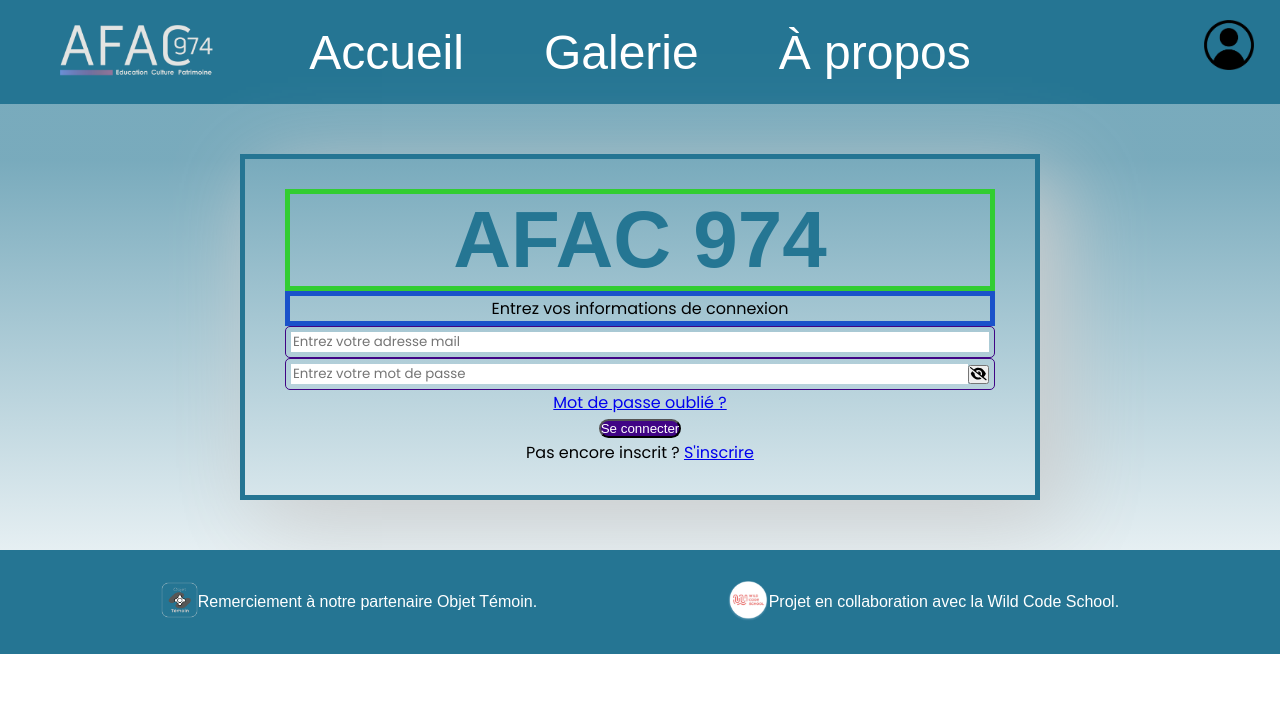
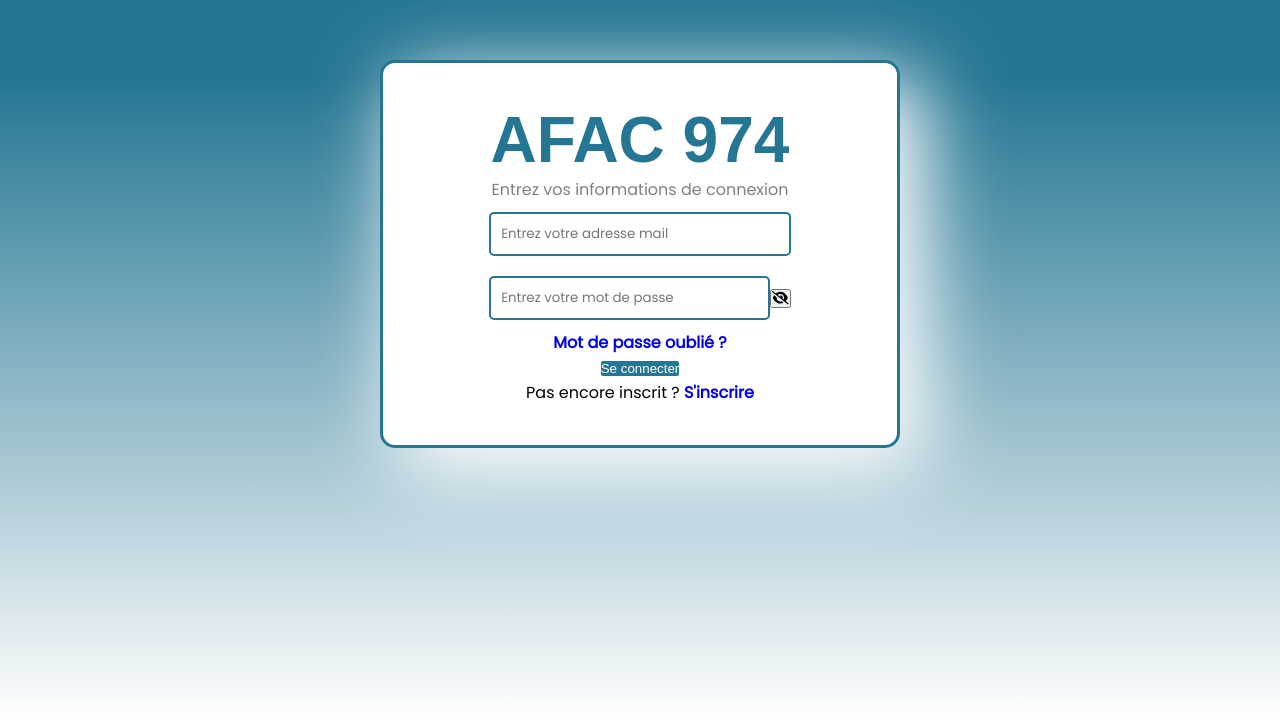
Before and after one commit to WildCodeSchool/2023-02-JS-Lille-project-3-groupe1, a React (Vite) app in the folder frontend/: page /login in a window 1280 px wide. Shown: the top 724 px of the page. Built offline with nearby package versions, Linux system fonts and the light colour scheme.

Commit message:
modifications

```diff
--- a/frontend/src/App.jsx
+++ b/frontend/src/App.jsx
@@ -9,22 +9,14 @@ import Carousel from "./components/Carousel/carousel";
 export default function App() {
   return (
     <div className="appcontainer">
-      <div className="navapp">
-        <Navbar />
-      </div>
       <div className="containerapp">
         <Routes>
           <Route path="/" element={<Home />} />
           <Route path="/galerie" element={<Carousel />} />
           <Route path="/apropos" element="" />
-          <Route path="/login" element={<LoginRegisterForm/>} />
-
+          <Route path="/login" element={<LoginRegisterForm />} />
         </Routes>
       </div>
-      <div className="footerapp">
-        <Footer />
-      </div>
-
     </div>
   );
 }
--- a/frontend/src/components/LoginForm/LoginRegisterForm.jsx
+++ b/frontend/src/components/LoginForm/LoginRegisterForm.jsx
@@ -4,13 +4,13 @@ import { faEyeSlash } from "@fortawesome/free-solid-svg-icons";
 import "./LoginRegisterStyle.scss";
 
 function LoginRegisterForm() {
-  const [email, setEmail] = useState("");
-  const [password, setPassword] = useState("");
-  const [emailError, setEmailError] = useState("");
-  const [showPassword, setShowPassword] = useState(false);
+  const [email, setEmail] = useState(""); // État pour stocker l'adresse e-mail de l'utilisateur
+  const [password, setPassword] = useState(""); // État pour stocker le mot de passe de l'utilisateur
+  const [emailError, setEmailError] = useState(""); // État pour stocker les erreurs relatives à l'adresse e-mail
+  const [showPassword, setShowPassword] = useState(false); // État pour indiquer si le mot de passe est visible ou masqué
 
   const validateEmail = (email) => {
-    // Expression régulière pour vérifier le format de l'adresse e-mail
+    // Expression régulière pour valider le format de l'adresse e-mail
     const emailRegex = /^[^\s@]+@[^\s@]+\.[^\s@]+$/;
     return emailRegex.test(email);
   };
@@ -36,7 +36,7 @@ function LoginRegisterForm() {
       return;
     }
 
-    // Le reste du code de soumission du formulaire...
+    // Ajoutez ici le code de soumission du formulaire...
   };
 
   const togglePasswordVisibility = () => {
@@ -45,52 +45,51 @@ function LoginRegisterForm() {
 
   return (
     <div className="container-form">
-      <div className="title-form">AFAC 974</div>
+      <div className="title-form">AFAC 974</div> {/* Titre du formulaire */}
       <div className="enter-informations">
         Entrez vos informations de connexion
-      </div>
+      </div> {/* Message d'invitation à entrer les informations de connexion */}
       <form className="form" onSubmit={handleSubmit}>
-        <div className="input-field">
-          <span className="enter-id"></span>
+        <div className="input-informations">
+          <span className="enter-id"></span> {/* Icône pour l'adresse e-mail */}
           <input
-            type="text"
+            type="mail"
             placeholder="Entrez votre adresse mail"
             required
             value={email}
             onChange={handleEmailChange}
-            className=""
+            className="input-informations"
           />
-          {emailError && <div className="error-message">{emailError}</div>}
+          {emailError && <div className="error-message">{emailError}</div>} {/* Affiche le message d'erreur si l'adresse e-mail est invalide */}
         </div>
-        <div className="form-group py-1 pb-2">
-          <div className="input-field">
-            <span className="fas fa-lock p-2"></span>
+        <div className="form-group">
+          <div className="input-informations">
             <input
               type={showPassword ? "text" : "password"}
               placeholder="Entrez votre mot de passe"
               required
               value={password}
               onChange={(e) => setPassword(e.target.value)}
-              className=""
+              className="input-informations"
             />
             <button
-              className="btn bg-white text-muted"
+              className="eye-icon"
               onClick={togglePasswordVisibility}
             >
-              <FontAwesomeIcon icon={faEyeSlash} />
+              <FontAwesomeIcon icon={faEyeSlash} /> {/* Bouton pour afficher ou masquer le mot de passe */}
             </button>
           </div>
         </div>
-        <div className="d-flex align-items-start">
-          <div className="ml-auto">
+        <div className="forgot-password">
+          <div>
             <a href="#" id="forgot">
               Mot de passe oublié ?
-            </a>
+            </a> {/* Lien pour réinitialiser le mot de passe */}
           </div>
         </div>
-        <button className="btn btn-block text-center my-3">Se connecter</button>
+        <button className="submit-button text-center my-3">Se connecter</button> {/* Bouton pour soumettre le formulaire de connexion */}
         <div className="text-center form text-muted">
-          Pas encore inscrit ? <a href="#">S'inscrire</a>
+          Pas encore inscrit ? <a href="#">S'inscrire</a> {/* Lien pour s'inscrire */}
         </div>
       </form>
     </div>
--- a/frontend/src/components/LoginForm/LoginRegisterStyle.scss
+++ b/frontend/src/components/LoginForm/LoginRegisterStyle.scss
@@ -1,58 +1,74 @@
+// Importation des polices Google Fonts
 @import url("https://fonts.googleapis.com/css2?family=Kaushan+Script&family=Poppins&display=swap");
+
+// Importation des variables depuis le fichier "variable.scss"
 @import "../../variable.scss";
 
+// Réinitialisation des styles pour tous les éléments
 * {
   padding: 0;
   margin: 0;
   box-sizing: border-box;
 }
 
+// Styles généraux pour le corps de la page
 body {
   background-color: #eee;
   height: 100vh;
   font-family: "Poppins", sans-serif;
-  background: linear-gradient(to top, #fff 20%, #2576939d 80%) no-repeat;
+  background: linear-gradient(to top, #fff 10%, #257693 90%) no-repeat;
 }
 
+// Conteneur principal du formulaire
 .container-form {
-  max-width: 100vh;
-  margin: 50px auto;
-  padding: 30px 40px;
-  box-shadow: 20px 20px 80px rgb(206, 206, 206);
-  border: $color-background-div solid 5px;
+  max-width: 65vh;
+  margin: 60px auto;
+  padding: 40px 40px;
+  box-shadow: 20px 20px 80px 5px #ffffff;
+  border: #257593 solid;
+  border-radius: 15px;
   display: flex;
-  justify-content: center;
   flex-direction: column;
   text-align: center;
+  background-color: #ffffff;
+  align-items: center;
 }
 
+.container-form a {
+  text-decoration: none;
+  font-weight: bold;
+}
+
+.container-form a:visited {
+  color: #257693;
+}
+
+// Titre du formulaire
 .title-form {
   font-family: $font;
-  font-size: 5rem;
+  font-size: 4rem;
   font-weight: bold;
   color: #257693;
-  border: limegreen solid 5px;
+
 }
 
+// Zone pour entrer les informations
 .enter-informations {
   font-family: "Poppins", sans-serif;
-  border: rgb(26, 82, 202) solid 5px;
+
+  color: grey;
 }
 
-.input-field {
+// Champ de saisie
+.input-informations {
     border-radius: 5px;
-  padding: 5px;
+    padding: 10px;
     display: flex;
     align-items: center;
     cursor: pointer;
-  border: 1px solid #400485;
-  color: #400485;
+
   }
 
-.input-field:hover {
-  color: #7b4ca0;
-  border: 1px solid #7b4ca0;
-}
 
   input {
     border: none;
@@ -61,24 +77,29 @@ input {
     width: 100%;
     padding: 0px 2px;
     font-family: "Poppins", sans-serif;
+    border: 2px solid #257693;
   }
 
-.btn.btn-block {
-  border-radius: 20px;
-  background-color: #400485;
+// Bouton de validation du formulaire
+.submit-button {
+  border-radius: 2px;
+  background-color: #257693;
   color: #fff;
+  border: none;
 }
 
-.btn.btn-block:hover {
-  background-color: #55268be0;
+.submit-button:hover {
+  background-color: #0f2e3a;
 }
 
+// Styles spécifiques pour les écrans de petite taille (575px max)
 @media (max-width: 575px) {
   .container-form {
     margin: 10px;
   }
 }
 
+// Styles spécifiques pour les écrans de très petite taille (424px max)
 @media (max-width: 424px) {
   .container-form {
     padding: 30px 10px;
```
Also changed, not shown: frontend/src/components/Login/Register/Login/Login/Register.scss (added). Lines whose indentation alone changed are shown as unchanged.
